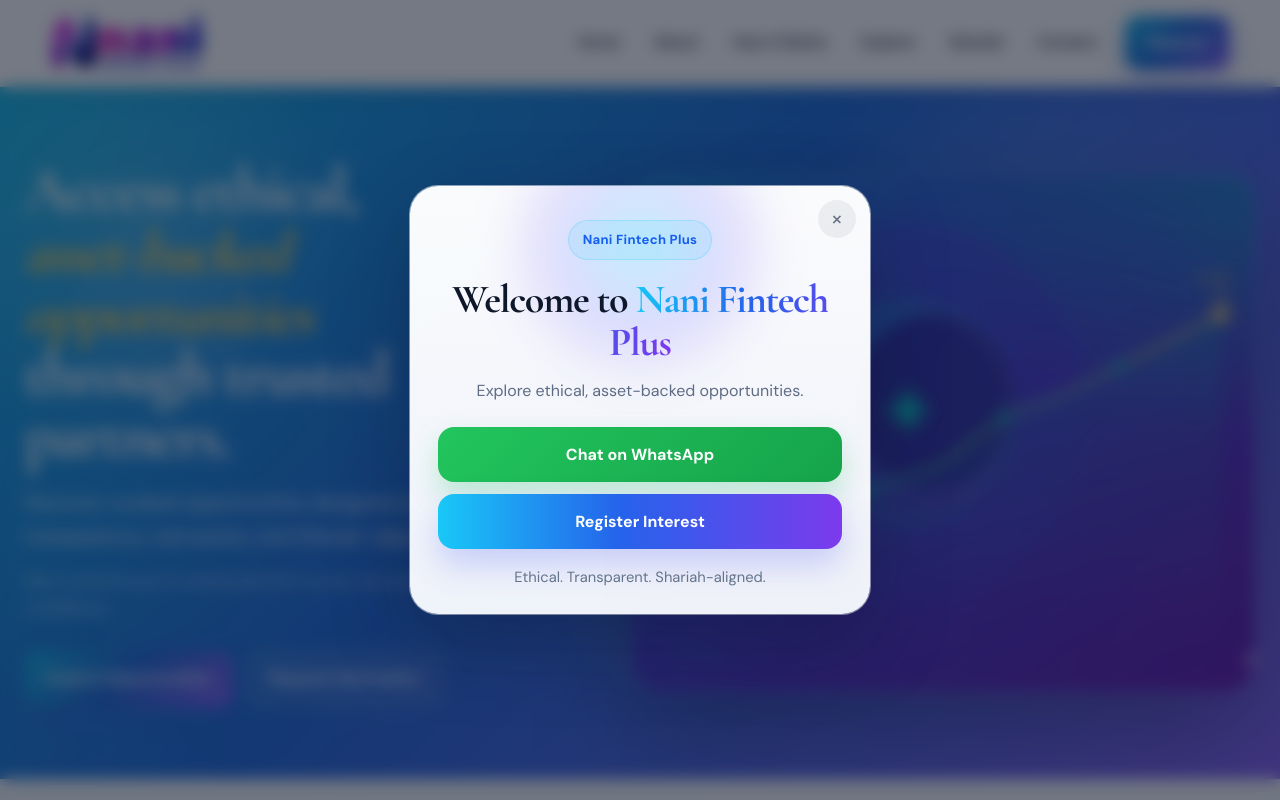
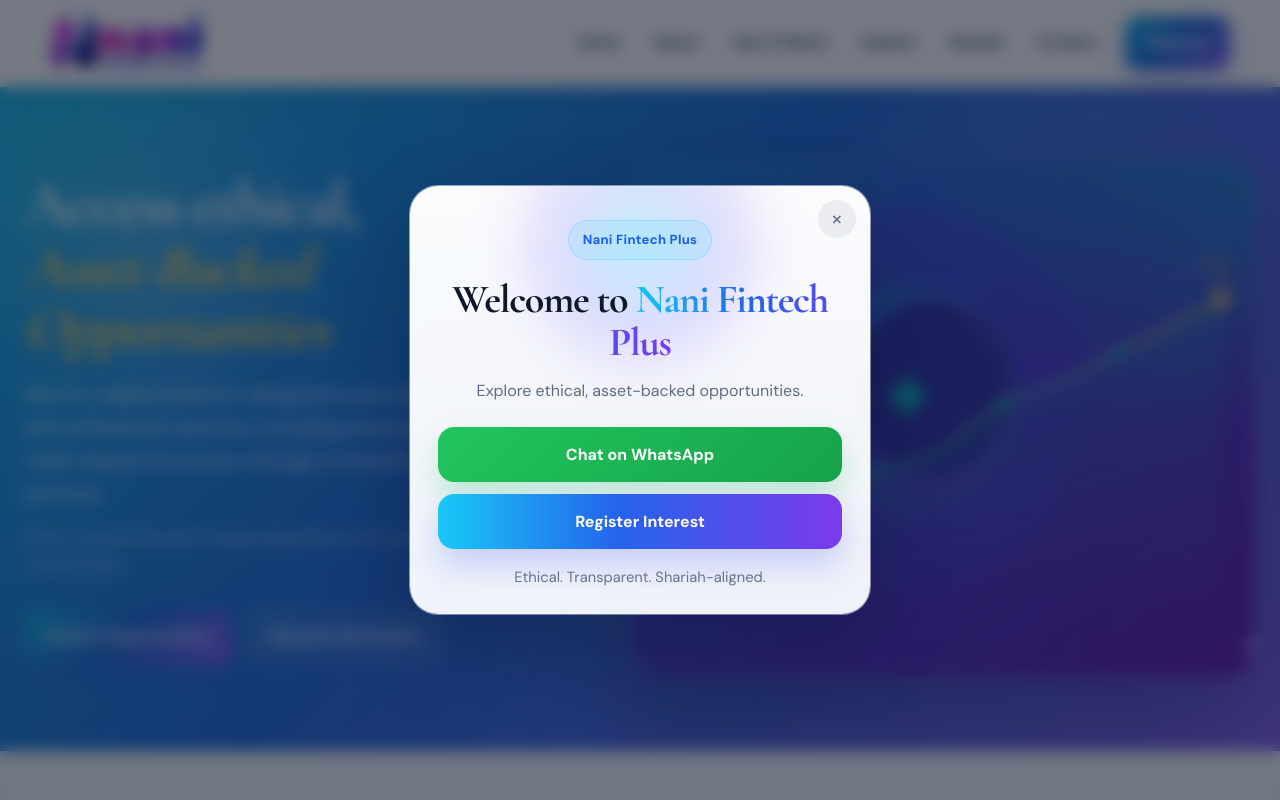
Before and after one commit to vinnyotach7/nani-fintech-site, a website with bundled scripts: page index.html in a window 1280 px wide. Shown: the top 800 px of the page. Built offline with nearby package versions, Linux system fonts and the light colour scheme.

Commit message:
update the index.html file

```diff
--- a/index.html
+++ b/index.html
@@ -98,17 +98,17 @@
               <h1>
                 Access ethical,
                 <br />
-                <em>asset-backed opportunities</em>
+                <em>Asset-Backed Opportunities</em>
                 <br />
-                through trusted partners.
+
               </h1>
 
               <p class="hero-lead">
-                Discover curated opportunities designed around transparency, real assets, and Shariah-aligned principles.
+                Nani is a digital platform designed to provide access to ethical financial solutions, including physical assets and trade-based structures, through a network of trusted partners.
               </p>
 
               <p class="hero-sub">
-                Nani connects you to vetted partners so you can explore with clarity and confidence.
+                Built to expand access to responsible finance for underserved communities.
               </p>
 
               <div class="hero-actions">
```
